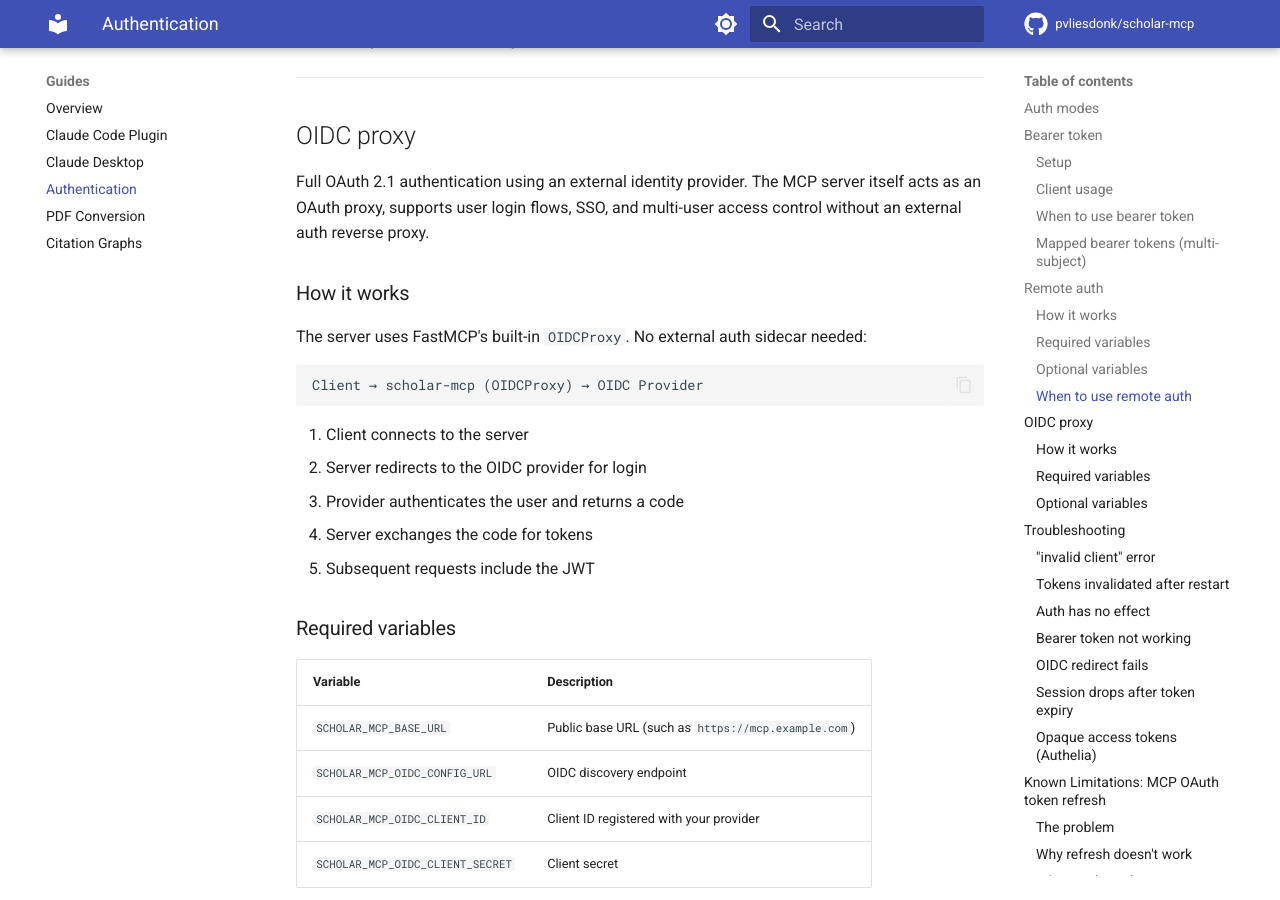
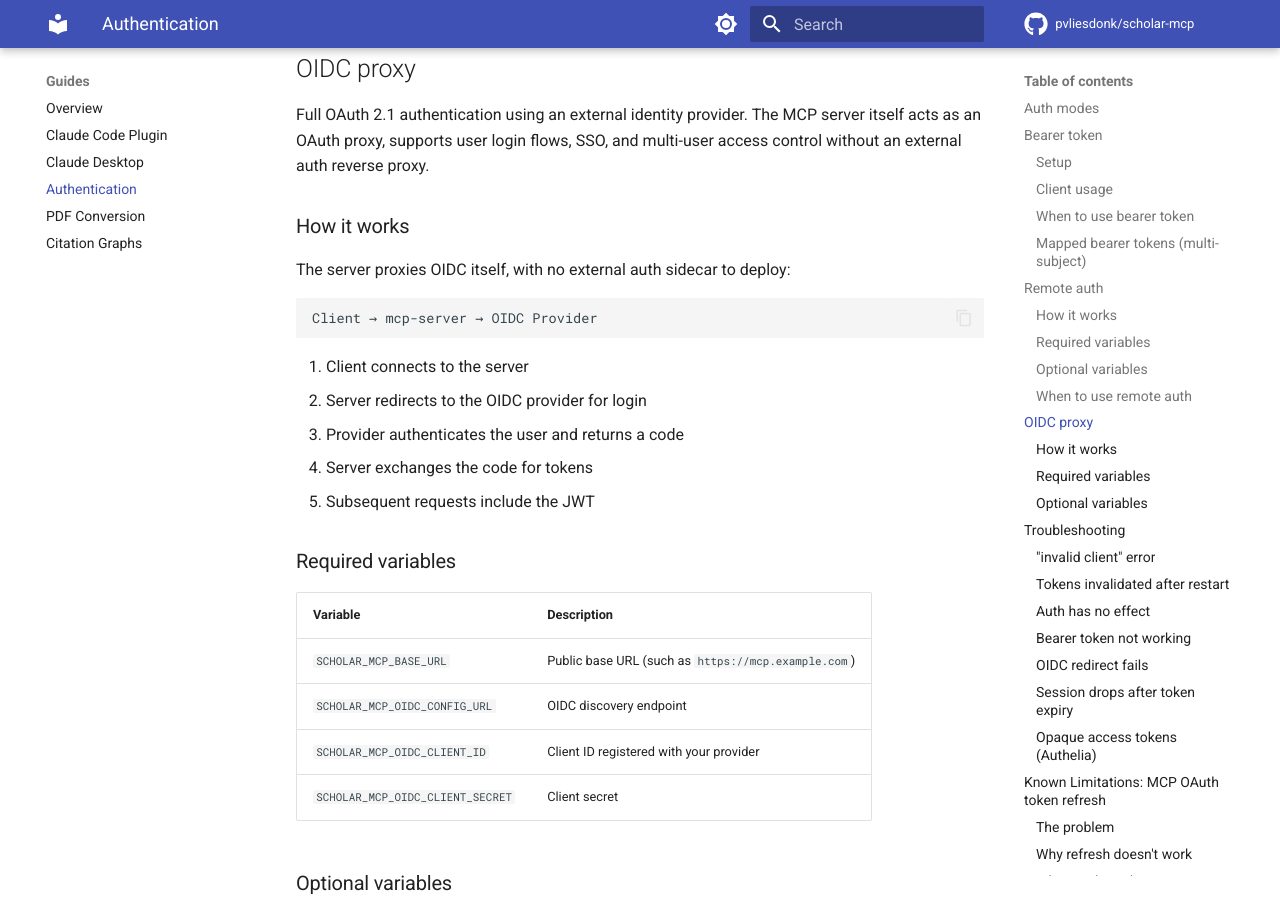
Before and after one commit to pvliesdonk/scholar-mcp, an MkDocs documentation site: the page built from docs/guides/authentication.md, in a window 1280 px wide and 900 px high, scrolled down 3630 px. Built offline with MkDocs 1.6.1 and Material for MkDocs 9.7.7, drawn with Linux system fonts in a browser that asks for light colours; comment, search, counter and statistics services are not loaded; the version menu is left out; some of the changed text lies outside the part shown.

````diff
--- a/docs/guides/authentication.md
+++ b/docs/guides/authentication.md
@@ -75,8 +75,6 @@ The bearer-token mode above shares one subject across every authenticated caller
 
 Each token resolves to a distinct subject string for downstream attribution. Subject strings are opaque: the `<kind>:<id>` convention (`user:`, `service:`, `token:`) is documentation only. When `BEARER_TOKENS_FILE` is set it overrides `BEARER_TOKEN` (a `WARNING` is logged if both are present). A missing or malformed file aborts startup with `ConfigurationError` rather than silently denying every request.
 
-For the per-tool authorization that consumes these subjects, see the **Authorization (opt-in)** section of the project [README](https://github.com/pvliesdonk/scholar-mcp#authorization-opt-in).
-
 ---
 
 ## Remote auth
@@ -122,10 +120,10 @@ Full OAuth 2.1 authentication using an external identity provider. The MCP serve
 
 ### How it works
 
-The server uses FastMCP's built-in `OIDCProxy`. No external auth sidecar needed:
+The server proxies OIDC itself, with no external auth sidecar to deploy:
 
 ```
-Client → scholar-mcp (OIDCProxy) → OIDC Provider
+Client → mcp-server → OIDC Provider
 ```
 
 1. Client connects to the server
--- a/pyproject.toml
+++ b/pyproject.toml
@@ -17,9 +17,7 @@ classifiers = [
     "License :: OSI Approved :: MIT License",
 ]
 dependencies = [
-    # fastmcp + httpx + uvicorn come transitively via fastmcp-pvl-core;
-    # only list deps scholar uses DIRECTLY here.
-    "fastmcp-pvl-core>=3.2.0,<4",
+    "fastmcp-pvl-core>=4.2.0,<5",
     "typer>=0.12",
     # PROJECT-DEPS-START — domain dependencies; kept across copier update
     "httpx",
````
Also changed, not shown: README.md (+5 -38 lines).
